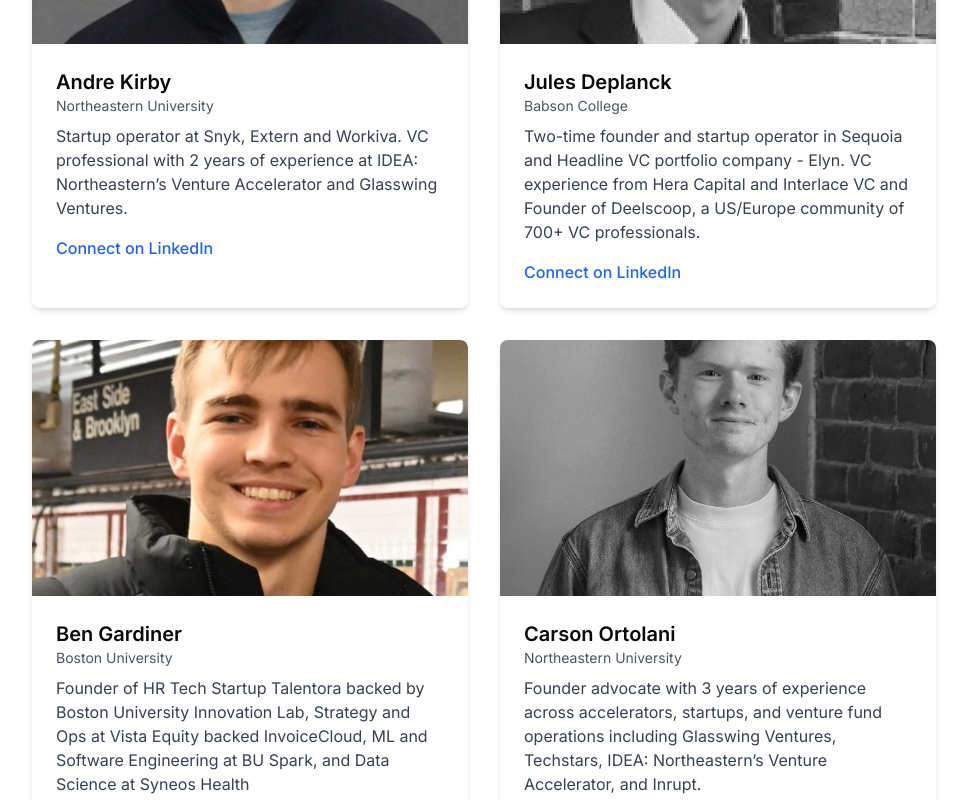
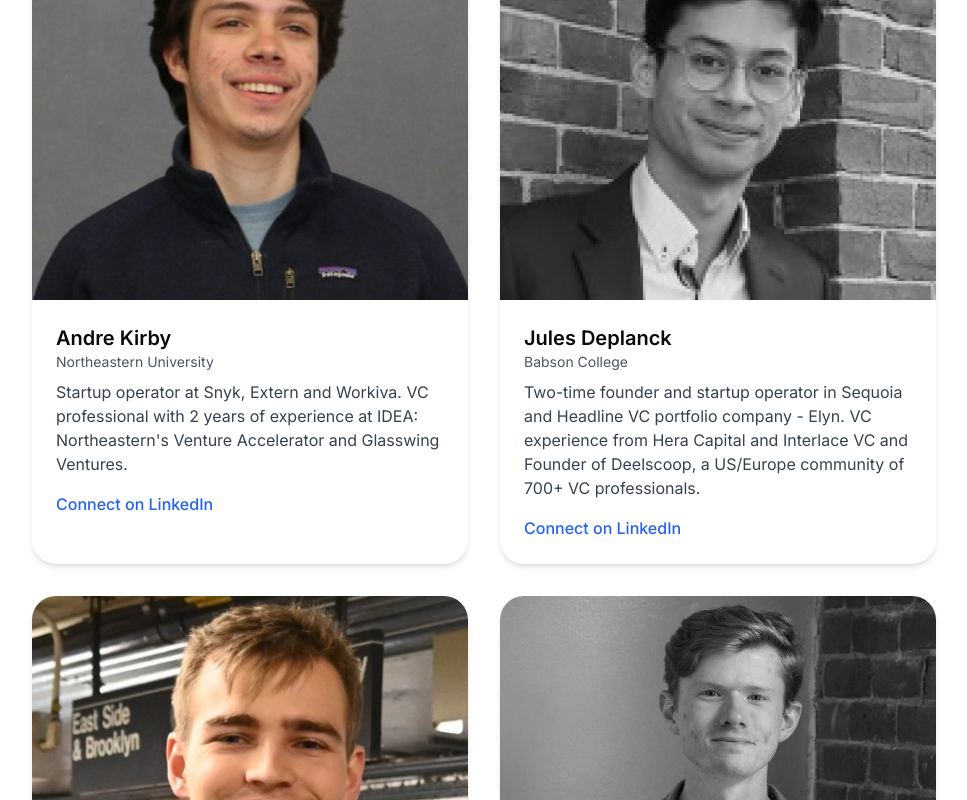
Before and after one commit to BenGardiner18/genesisfundwebsite, a Next.js app: page /team in a window 1280 px wide. Shown: the part 1000-1800 px from the top of the page, without its empty margins (156-1123 px from the left). Built offline with nearby package versions, Linux system fonts and the light colour scheme.

Commit message:
update partners and team

```diff
--- a/components/TeamGallery/index.tsx
+++ b/components/TeamGallery/index.tsx
@@ -21,42 +21,42 @@ const teamMembers: TeamMember[] = [
   {
     name: "Youssef Rezkalla",
     university: "Boston University",
-    description:"Two-time founder turned VC with experience at BECO Capital, Global Ventures, and NOA, a Venture Partner at GoingVC, Founding Member of Partner Track, a global community of 400+ VC professionals.",
+    description: "Two-time founder turned VC with experience at BECO Capital, Global Ventures, and NOA, a Venture Partner at GoingVC, Founding Member of Partner Track, a global community of 400+ VC professionals.",
     imageUrl: YoussefPic.src,
     linkedinUrl: "https://www.linkedin.com/in/youssefrezkalla/"
   },
   {
     name: "Logan Hine",
     university: "Harvard University",
-    description: "Founder at Arcadia Ventures with 3 years of experience in VC across Newlin Ventures, GoAhead Ventures and an operator background at Ridge and Atmos AI. ",
+    description: "Founder at Arcadia Ventures with 3 years of experience in VC across Newlin Ventures, GoAhead Ventures and an operator background at Ridge and Atmos AI.",
     imageUrl: LoganPic.src,
     linkedinUrl: "https://www.linkedin.com/in/logan-hine-4a810a217/"
   },
   {
     name: "Andre Kirby",
     university: "Northeastern University",
-    description: "Startup operator at Snyk, Extern and Workiva. VC professional with 2 years of experience at IDEA: Northeastern’s Venture Accelerator and Glasswing Ventures. ",
+    description: "Startup operator at Snyk, Extern and Workiva. VC professional with 2 years of experience at IDEA: Northeastern's Venture Accelerator and Glasswing Ventures.",
     imageUrl: AndrePic.src,
     linkedinUrl: "https://www.linkedin.com/in/andre-kirby/"
   },
   {
     name: "Jules Deplanck",
     university: "Babson College",
-    description: "Two-time founder and startup operator in Sequoia and Headline VC portfolio company - Elyn. VC experience from Hera Capital and Interlace VC and Founder of Deelscoop, a US/Europe community of 700+ VC professionals. ",
+    description: "Two-time founder and startup operator in Sequoia and Headline VC portfolio company - Elyn. VC experience from Hera Capital and Interlace VC and Founder of Deelscoop, a US/Europe community of 700+ VC professionals.",
     imageUrl: JulesPic.src,
     linkedinUrl: "https://www.linkedin.com/in/julesdeplanck/"
   },
   {
     name: "Ben Gardiner",
     university: "Boston University",
-    description: "Founder of HR Tech Startup Talentora backed by Boston University Innovation Lab, Strategy and Ops at Vista Equity backed InvoiceCloud, ML and Software Engineering at BU Spark, and Data Science at Syneos Health",
+    description: "Strategy and Ops at Vista Equity backed InvoiceCloud, ML and Software Engineering at BU Spark, and Data Science at Syneos Health. Founder of HR Tech Startup Talentora.",
     imageUrl: BenPic.src,
     linkedinUrl: "https://www.linkedin.com/in/bengardiner18/"
   },
   {
     name: "Carson Ortolani",
     university: "Northeastern University",
-    description: "Founder advocate with 3 years of experience across accelerators, startups, and venture fund operations including Glasswing Ventures, Techstars, IDEA: Northeastern’s Venture Accelerator, and Inrupt.",
+    description: "Founder advocate with 3 years of experience across accelerators, startups, and venture fund operations including Glasswing Ventures, Techstars, IDEA: Northeastern's Venture Accelerator, and Inrupt.",
     imageUrl: CarsonPic.src,
     linkedinUrl: "https://www.linkedin.com/in/carsonortolani/"
   },
@@ -66,8 +66,8 @@ const TeamGallery = () => {
   return (
     <div className="grid grid-cols-1 md:grid-cols-2 lg:grid-cols-2 gap-8 max-w-7xl mx-auto px-4 py-12 w-3/4">
       {teamMembers.map((member) => (
-        <div key={member.name} className="bg-white rounded-lg shadow-md overflow-hidden">
-          <div className="relative h-64 w-full">
+        <div key={member.name} className="bg-white rounded-3xl shadow-md overflow-hidden">
+          <div className="relative h-96 w-full">
             <Image
               src={member.imageUrl}
               alt={member.name}
--- a/components/sections/Partners.tsx
+++ b/components/sections/Partners.tsx
@@ -58,7 +58,7 @@ export default function Partners() {
     <section className="py-16 bg-background">
       <div className="container mx-auto px-4">
         <h2 className="text-3xl font-bold text-center mb-12">
-          Backed by World-Class Investors
+          30+ World-Class Investors We Partner With
         </h2>
         <div className="grid grid-cols-2 md:grid-cols-5 gap-8 items-center justify-items-center">
           {partners.map((partner) => (
```
